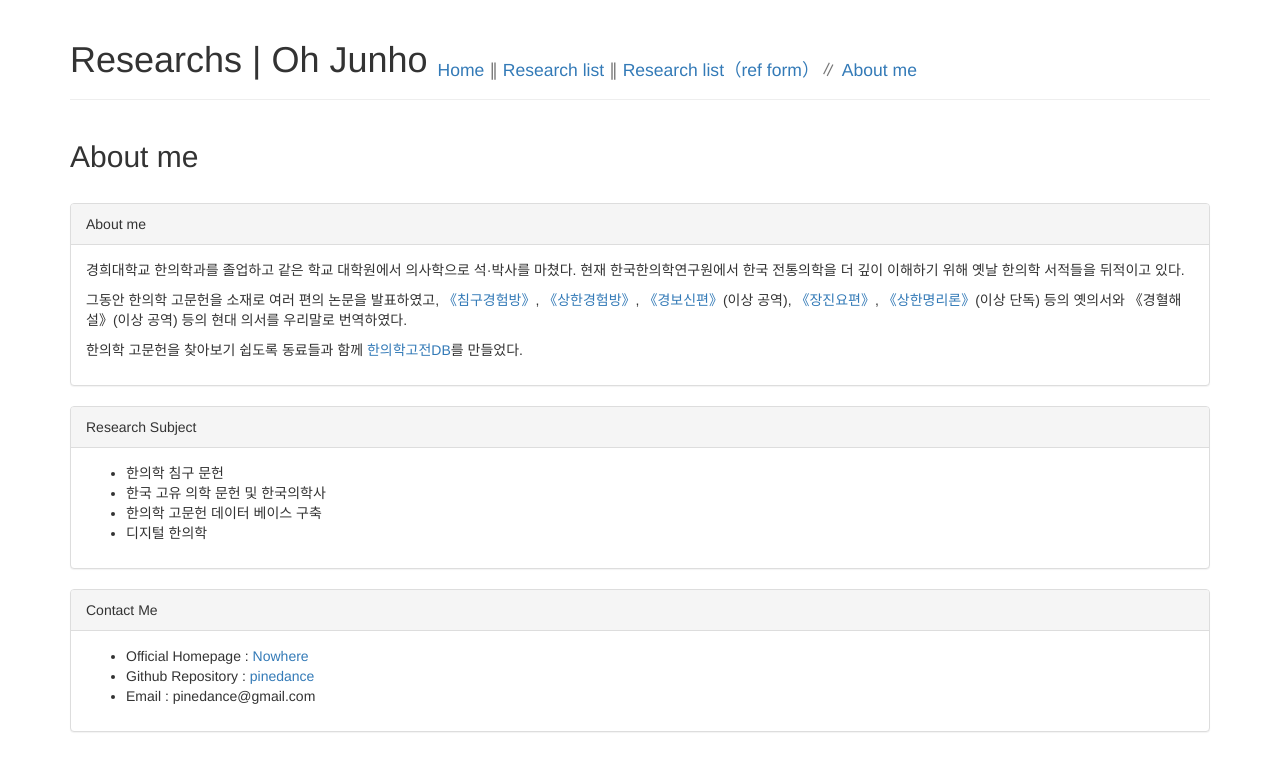
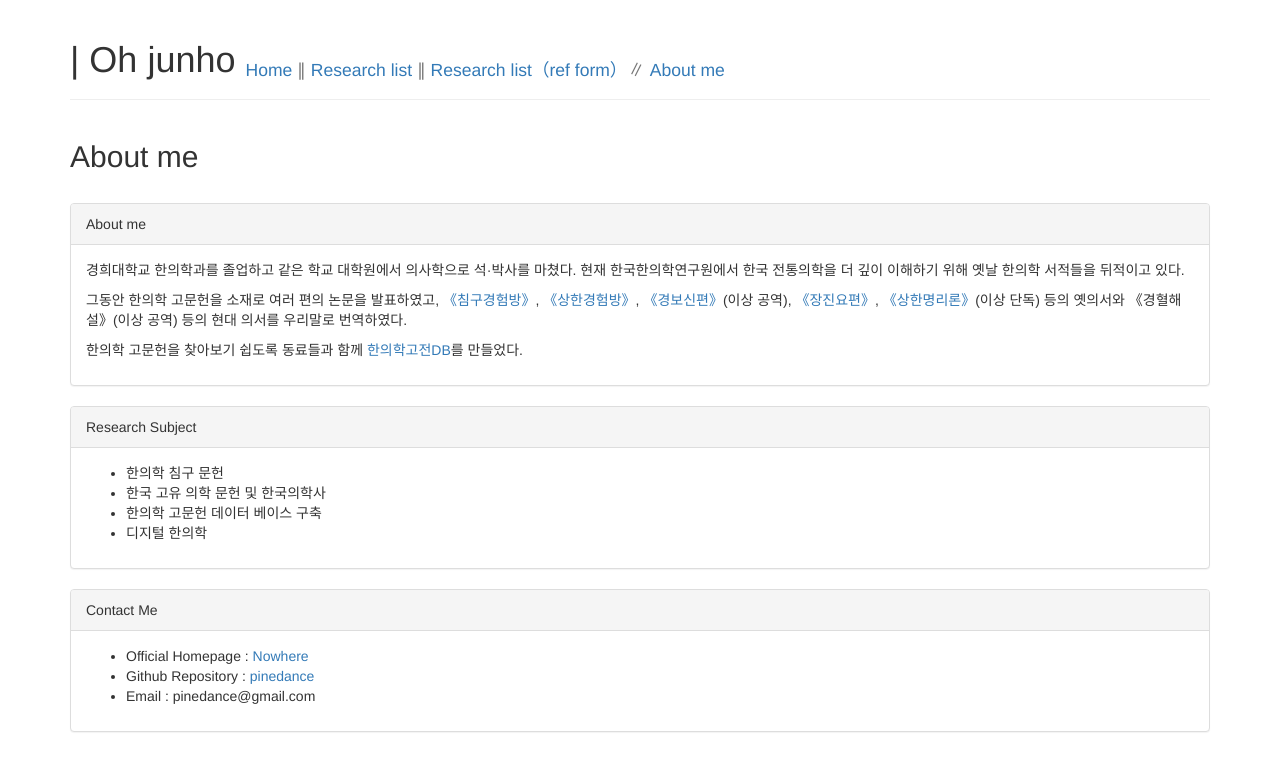
Before and after one commit to pinedance/research, a Jekyll site: the page built from about.md, in a window 1280 px wide. Shown: the top 771 px of the page. Built offline with Jekyll 4.4.1, drawn with Linux system fonts in a browser that asks for light colours; nearby versions of some CDN libraries.

Commit message:
update header title

```diff
--- a/_includes/header.md
+++ b/_includes/header.md
@@ -1,5 +1,5 @@
 <div class="page-header">
-	<h1>Researchs | Oh Junho
+	<h1>{{ site.tile }} | {{ site.author.name }}
 		<small>
 			<sub><a href="//pinedance.github.io">Home</a> ∥ </sub>
 			<sub><a href="{{ site.baseurl }}/list">Research list</a> ∥ </sub>
```
